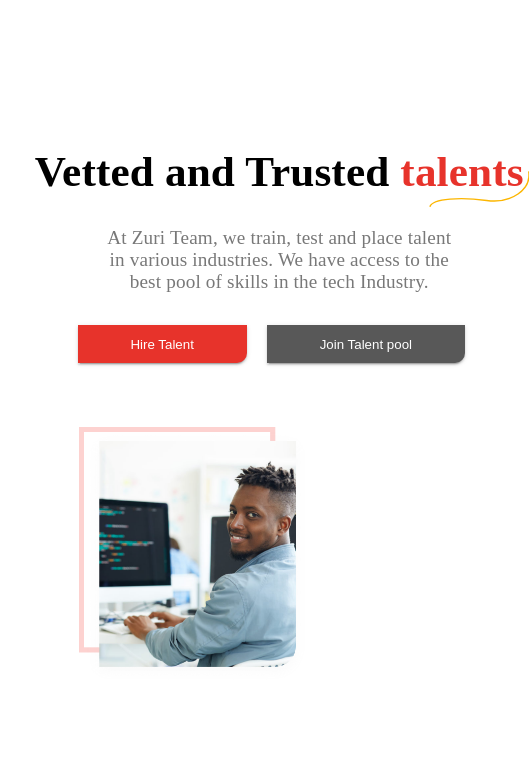
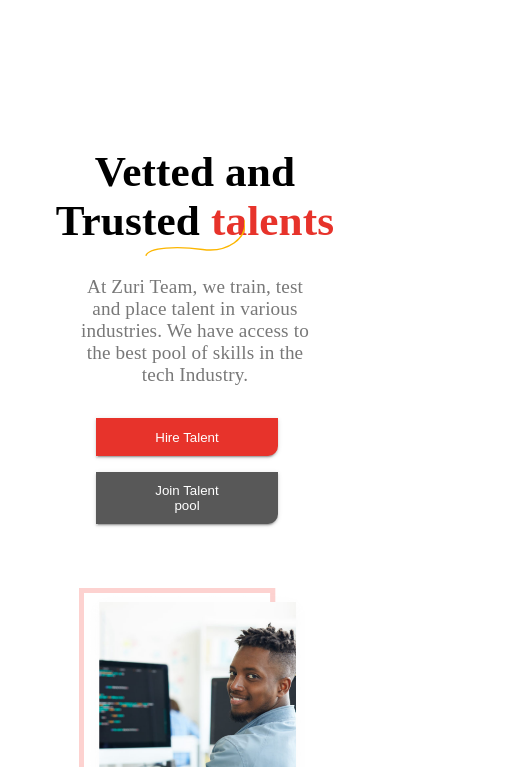
Before and after one commit to OdebisiidowuSolomon/OdebisiidowuSolomon.github.io, a plain HTML site: page Zuri_FE_replicate/industry_exp/index.html in a window 390 px wide. Shown: the part 77-844 px from the top of the page, 529 px wide, since content can reach past the window. Drawn offline with Linux system fonts and the light colour scheme; a web font is replaced by a local one.

Commit message:
phase 3 completion of industry exp project

```diff
--- a/Zuri_FE_replicate/industry_exp/index.html
+++ b/Zuri_FE_replicate/industry_exp/index.html
@@ -40,7 +40,9 @@
                         At Zuri Team, we train, test and place talent in various industries. We have access to the best
                         pool
                         of skills in the tech Industry.</p>
-                    <div class="sect1_btn_flex">
+                    <div class="sect1_btn_flex" style="    display: flex;
+                    justify-content: center;
+                ">
                         <button style="background: #e7332b;" class="sect1_hire">Hire Talent</button>
                         <button style="background: #585858;" class="sect1_talent">Join Talent pool</button>
                     </div>
--- a/Zuri_FE_replicate/industry_exp/style.css
+++ b/Zuri_FE_replicate/industry_exp/style.css
@@ -119,6 +119,10 @@
 
 .sect1_right_line img {
     width: 138px;
+}
+
+.sect1_cont1 {
+    width: 100%;
 }
 
 .sect1_cont1 p:first-child {
@@ -538,8 +542,14 @@
 
 @media (max-width:600px) {
 
+    .sect1_img_line {
+        margin-left: auto;
+    }
+
     .sect1_btn_flex {
         flex-direction: column;
+        width: 60%;
+        margin: auto;
     }
 
     .sect1_btn_flex button {
```
